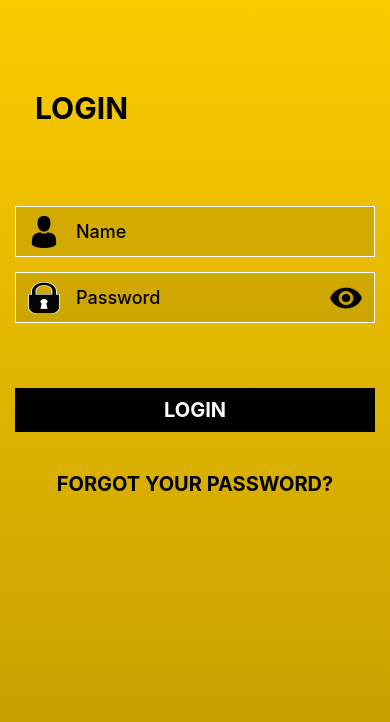
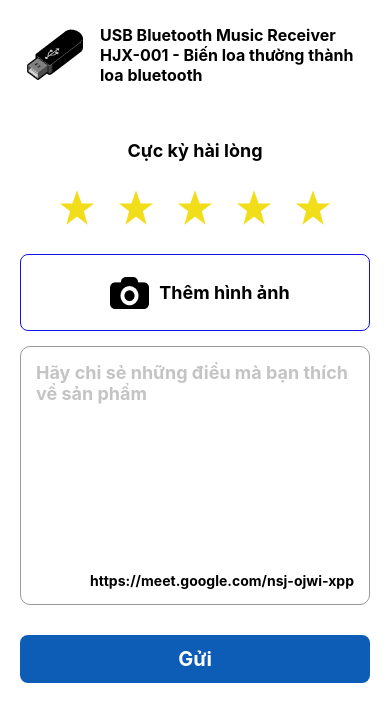
Before and after one commit to NguyenLongMoon/ReactNative_Week05_20002975_NguyenVanLong, a React Native app: screen / in a window 390 px wide. Shown: the top 722 px of the page. Built offline with nearby package versions, Linux system fonts and the light colour scheme.

Commit message:
Da hoan thien layout 2

```diff
--- a/App.js
+++ b/App.js
@@ -2,12 +2,13 @@
 import { StatusBar } from 'expo-status-bar';
 import { StyleSheet, Text, View } from 'react-native';
 import Layout1 from './src/components/layout1';
+import Layout2 from './src/components/layout2';
 
 
 export default function App() {
   return (
-     <Layout1/>
-    //  <Layout2/>
+    //  <Layout1/>
+      <Layout2/>
     // <Layout3/>
     //  <Layout4/>
   );
--- /dev/null
+++ b/src/components/layout2/index.js
@@ -0,0 +1,57 @@
+import { View, Text, SafeAreaView, Image, TextInput, Pressable, StatusBar } from 'react-native'
+import {styles} from "./style"
+import { Entypo } from '@expo/vector-icons';
+
+export default function Layout2() {
+  return (
+    <>
+    <StatusBar style="auto" />
+
+    <SafeAreaView style={styles.container}>
+        <View style={{flex: 1, padding:20}}>
+            <View style={styles.containerHeaderUsb}>
+                <Image source={require("../../../assets/usb.png")}
+                    resizeMode='contain'
+                    style={styles.imageUsb}
+                />
+                <Text style={{fontSize: 16, fontWeight: "700", flexShrink: 1}}>
+                        USB Bluetooth Music Receiver HJX-001
+                        - Biến loa thường thành loa bluetooth
+                </Text>
+            </View>
+            <View style={{marginBottom: "30", paddingHorizontal: "10"}}>
+                <Text style={{textAlign: "center", fontWeight: "700", fontSize: 18, marginBottom: "15"}}>Cực kỳ hài lòng</Text>
+                <View style={{flexDirection: "row", justifyContent:"center", gap: 20, marginVertical: 25}}>
+                    <Entypo name="star" size={39} color="#F2DD1B" />
+                    <Entypo name="star" size={39} color="#F2DD1B" />
+                    <Entypo name="star" size={39} color="#F2DD1B"/>
+                    <Entypo name="star" size={39} color="#F2DD1B"/>
+                    <Entypo name="star" size={39} color="#F2DD1B"/>
+                </View>
+            </View>
+            <View style={{borderWidth: 1, borderRadius:8, borderColor: "#1511eb", paddingVertical: 18,justifyContent: "center", alignItems: "center", flexDirection: "row"}}>
+                <Image source={require("../../../assets/camera.png")}
+                    resizeMode='contain' style={{width: 39, height: 39, marginHorizontal: 10}}
+                />
+
+                <Text style={{fontSize: 18, fontWeight:"700"}}>Thêm hình ảnh</Text>
+            </View>
+            <View style={{position: "relative",marginTop: 15, padding: 15
+            , borderWidth: 1, borderColor: "#999", borderRadius: 10}}>
+                <TextInput multiline={true} placeholder='Hãy chi sẻ những điều mà bạn thích về sản phẩm'
+                    style={{fontSize: 18, fontWeight: "700", textAlignVertical: "top"}}
+                    placeholderTextColor={"#C4C4C4"}
+                    numberOfLines={10}
+                />
+                <Text style={{fontWeight: "bold",width:"100%" ,textAlign: "right"}} >https://meet.google.com/nsj-ojwi-xpp</Text>
+            </View>
+            <Pressable style={{marginTop: 30}}>
+                <Text style={{color: "#fff", backgroundColor: "#0D5DB6"
+                , fontSize: 20, fontWeight: "700", textAlign: "center", borderRadius: 8, paddingVertical: 12}}>Gửi</Text>
+            </Pressable>
+        </View>
+
+    </SafeAreaView>
+    </>
+  )
+}
--- /dev/null
+++ b/src/components/layout2/style.js
@@ -0,0 +1,20 @@
+import { StyleSheet } from "react-native";
+
+export const styles = StyleSheet.create({
+    container: {
+        flex: 1,
+        fontFamily: "Roboto",
+        backgroundColor: "#fff"
+    },
+    imageUsb: {
+        width: 70,
+        height: 70,
+    },
+    containerHeaderUsb: {
+        flexDirection: "row",
+        alignItems: "center",
+        width: "100%",
+        gap: 10,
+        marginBottom: 50
+    }
+})
```
Also changed, not shown: DEMO/Tiep tuc layout2 va da hoan thien.PNG (added).
